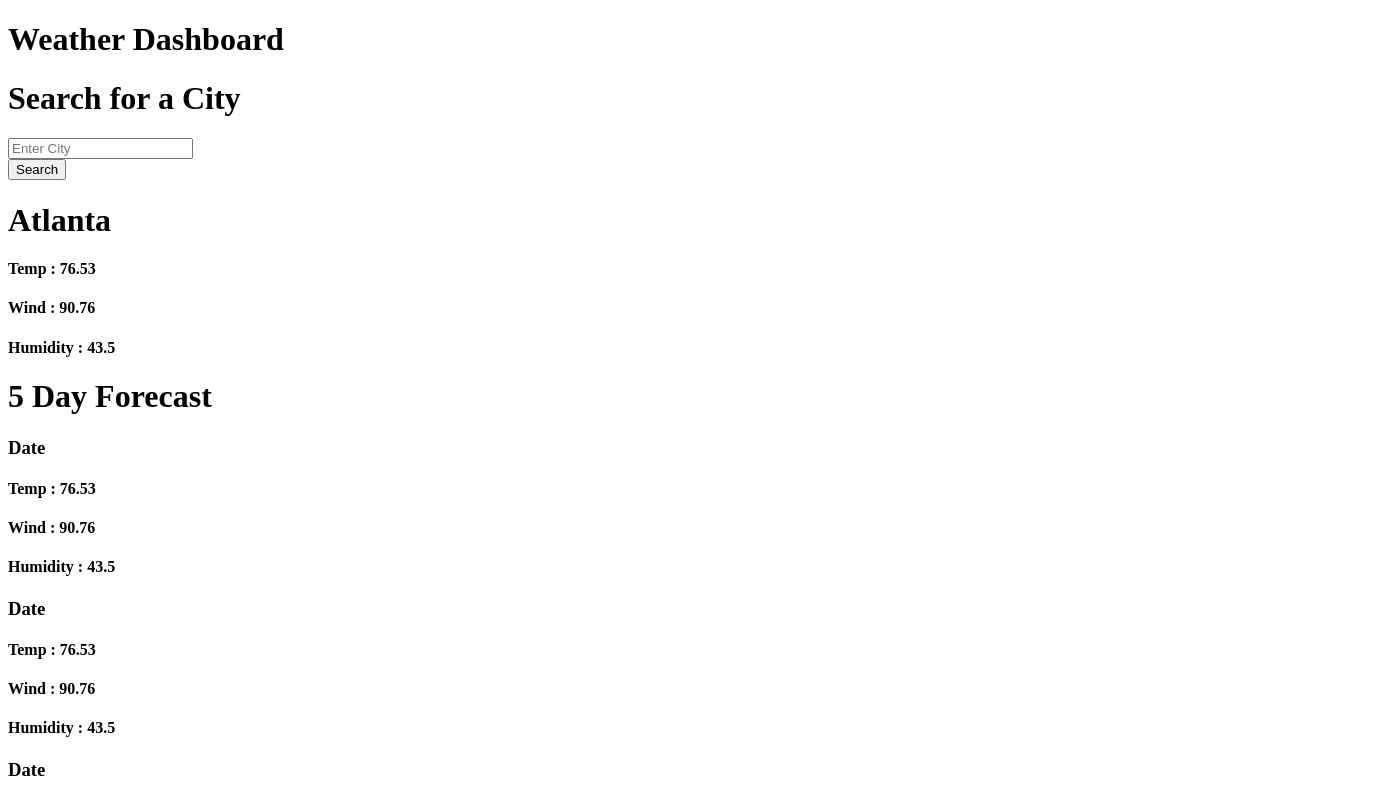
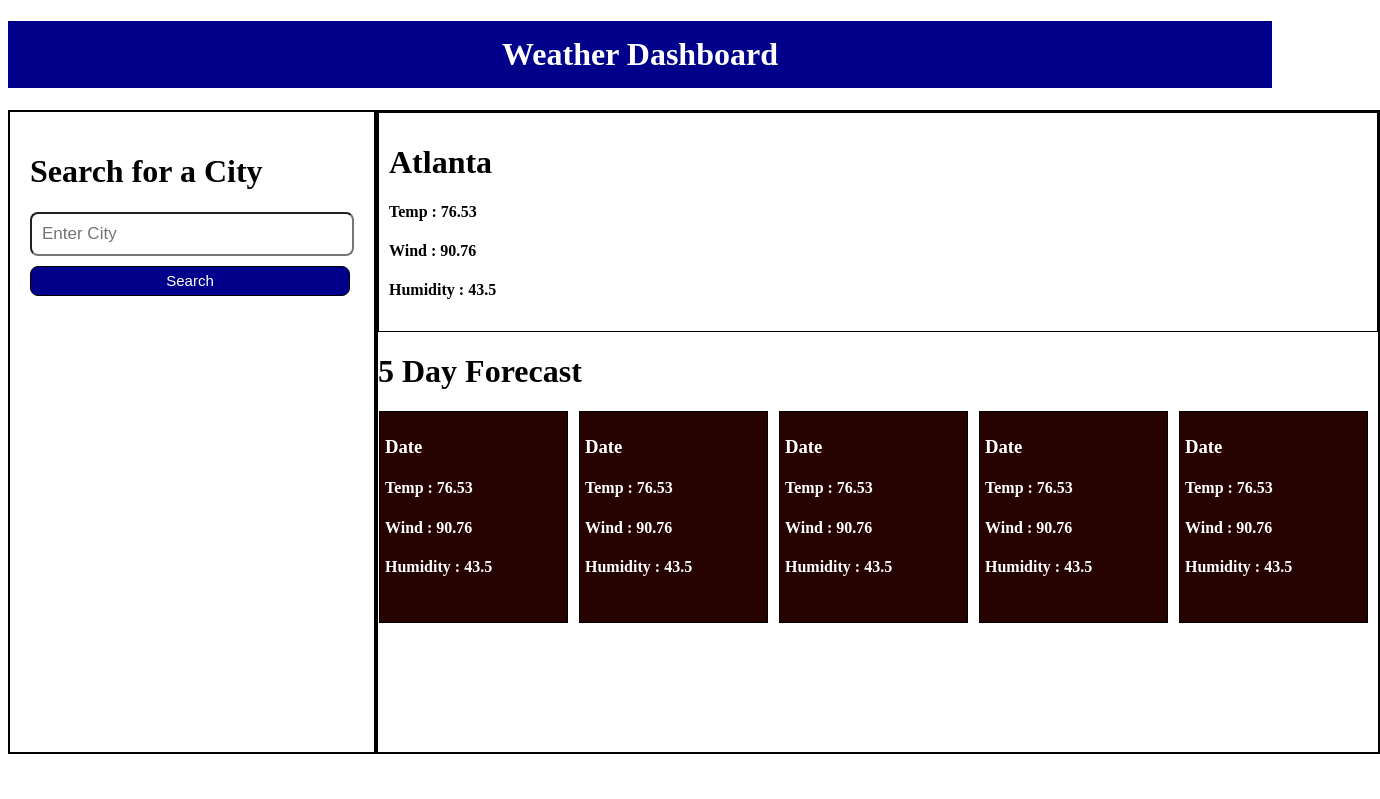
Before and after one commit to Minthare/5-day-weather-frocast, a plain HTML site: page index.html in a window 1280 px wide. Shown: the top 799 px of the page, 1380 px wide, since content can reach past the window. Drawn offline with nearby package versions, Linux system fonts and the light colour scheme; a script that the page names is missing.

Commit message:
added style.css
added style.css and updated html file

```diff
--- /dev/null
+++ b/assets/css/style.css
@@ -0,0 +1,88 @@
+
+
+.header
+{
+	background-color: darkblue;
+	color: white;
+	padding:15px;
+	text-align: center;
+}
+
+.flex-row
+{
+	display: flex;
+	flex-direction: row;
+}
+
+.first
+{
+	border: 2px solid black;
+	width: 400px;
+	height: 600px;
+	padding: 20px;
+}
+
+.second
+{
+	border: 2px solid black;
+	width: 1000px;
+
+}
+
+.cityinput
+{
+	width: 300px;
+	height: 20px;
+	border-radius: 8px;
+	font-size: 17px;
+	padding: 10px
+
+}
+
+.searchbtn
+{
+	width: 320px;
+	height: 30px;
+	margin-top: 10px;
+	background-color: darkblue;
+	color: white;
+	font-size: 15px;
+	border: 1px solid black;
+	border-radius: 8px;
+}
+
+button
+{
+	width: 320px;
+	height: 30px;
+	margin-top: 10px;
+	background-color: grey;
+	color: white;
+	font-size: 15px;
+	border: 1px solid black;
+	border-radius: 8px;
+}
+
+.current
+{
+	border: 1px solid black;
+	padding:10px;
+}
+
+.future
+{
+	display: flex;
+	flex-direction: row;
+}
+
+.forecast
+{
+	border: 1px solid black;
+	width: 310px;
+	height: 200px;
+	margin-left: 1px;
+	margin-right: 10px;
+	background-color: #260301;
+	color: white;
+	padding: 5px;
+}
--- a/index.html
+++ b/index.html
@@ -2,7 +2,7 @@
 <html>
 <head>
 	<title>Weather Forecast</title>
-	<link rel="stylesheet" type="text/css" href="./Assets/css/style.css">
+	<link rel="stylesheet" type="text/css" href="./assets/css/style.css">
 	 <meta charset="UTF-8" />
     <meta name="viewport" content="width=device-width, initial-scale=1.0" />
     <meta http-equiv="X-UA-Compatible" content="ie=edge" />
```
